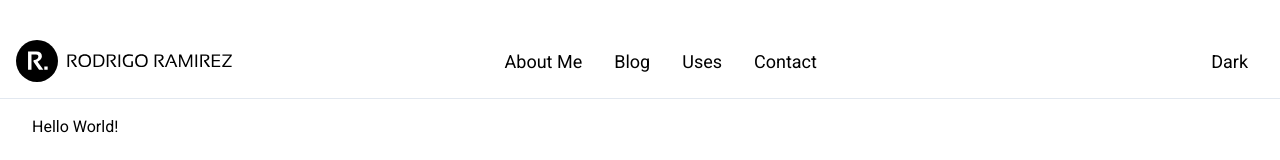
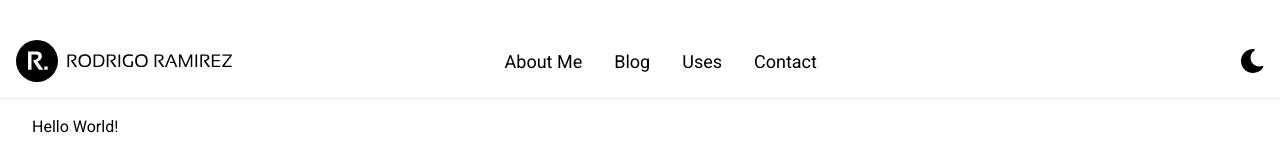
Before and after one commit to xpromx/xpromx.me, a Next.js app: page / in a window 1280 px wide. Shown: the top 160 px of the page. Built offline with nearby package versions, Linux system fonts and the light colour scheme; some icons are missing.

Commit message:
feat(components): Navbar Icons

```diff
--- a/src/components/Navbar/Navbar.tsx
+++ b/src/components/Navbar/Navbar.tsx
@@ -1,3 +1,4 @@
+import { Icon } from "@components/Icon";
 import { useTheme } from "@helpers/ThemeContext";
 import React, { FC } from "react";
 import { LogoLarge } from "../Logo";
@@ -9,7 +10,11 @@ const Nav: FC<{ className: string }> = ({ children, className }) => {
 };
 
 const NavItem: FC = ({ children }) => {
-  return <li className="px-4 hover:underline text-lg">{children}</li>;
+  return (
+    <li className="px-4 hover:underline text-lg last:pr-0 first:pl-0">
+      {children}
+    </li>
+  );
 };
 
 export const Navbar = () => {
@@ -40,8 +45,11 @@ export const Navbar = () => {
       <div className="w-64 text-right">
         <Nav className="flex-row-reverse">
           <NavItem>
-            <button onClick={() => setDarkMode(!darkMode)}>
-              {darkMode ? "White" : "Dark"}
+            <button
+              className="outline-none focus:outline-none flex items-center"
+              onClick={() => setDarkMode(!darkMode)}
+            >
+              {darkMode ? <Icon icon="lightMode" /> : <Icon icon="darkMode" />}
             </button>
           </NavItem>
         </Nav>
--- a/tailwind.config.js
+++ b/tailwind.config.js
@@ -11,6 +11,10 @@ module.exports = {
   ],
   dark: "class",
   theme: {},
+  variants: {
+    padding: ({ after }) => after(["last", "first"]),
+    margin: ({ after }) => after(["last", "first"]),
+  },
   experimental: {
     darkModeVariant: true,
   },
```
